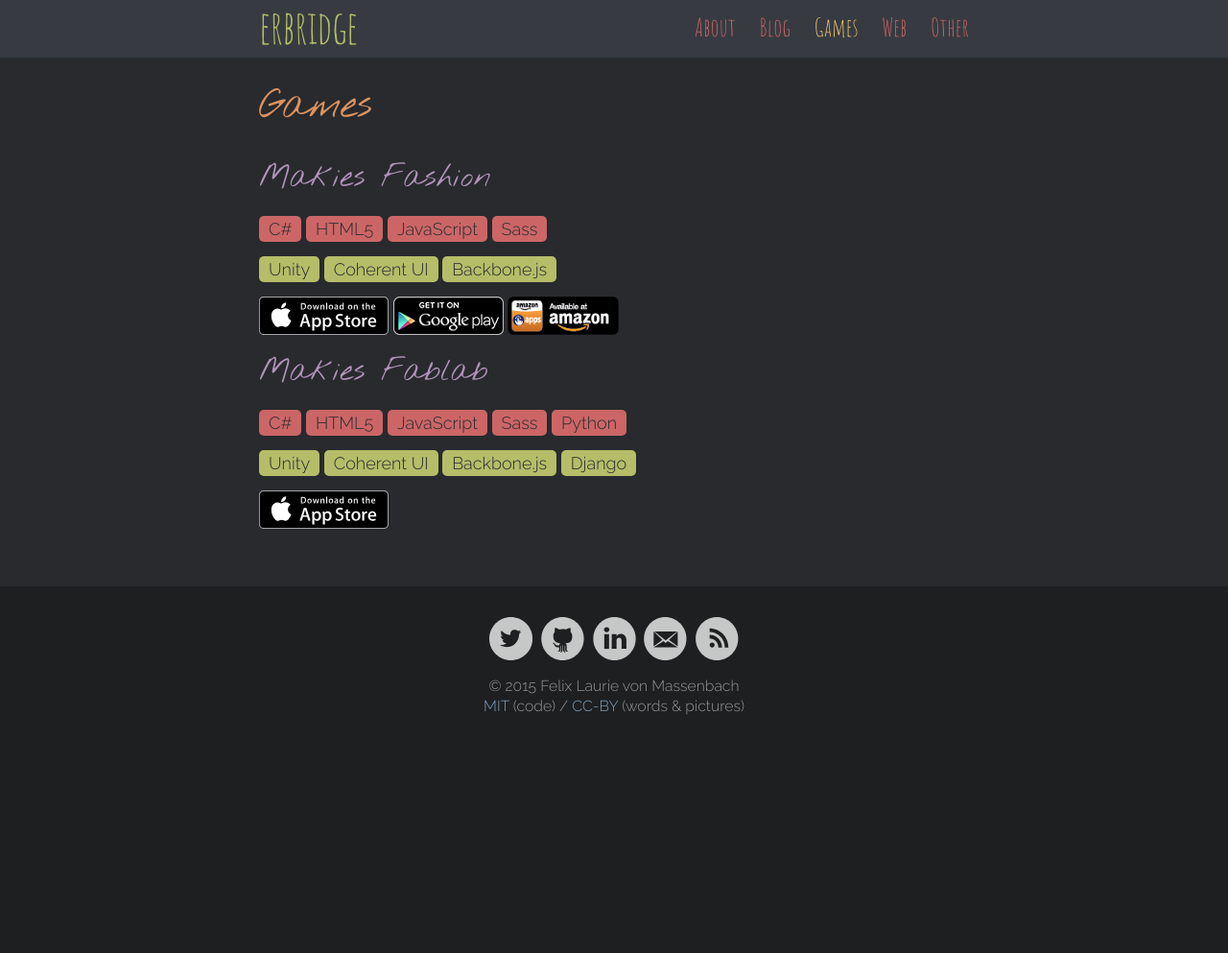
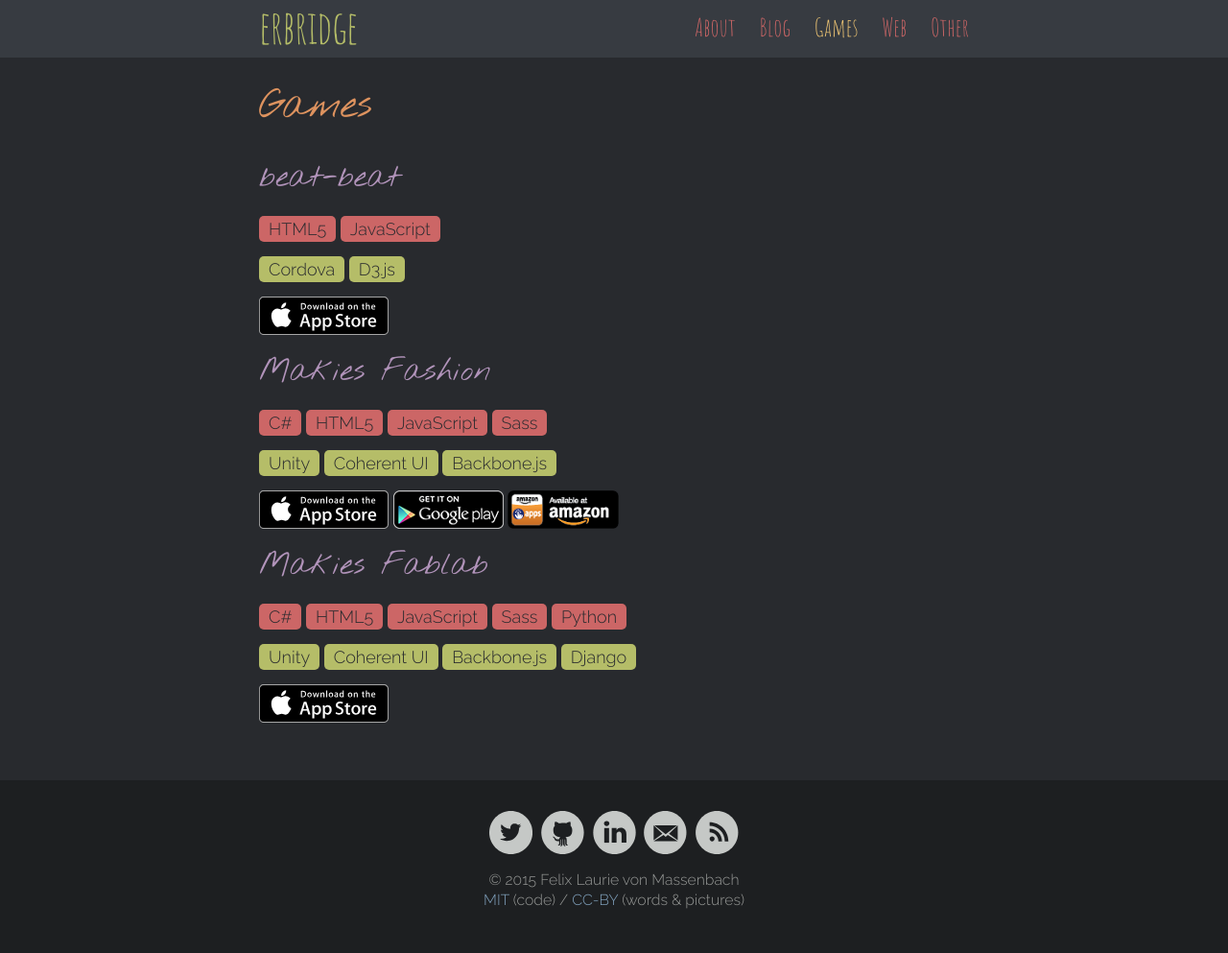
Before and after one commit to erbridge/erbridge.github.io, a Jekyll site: the page built from pages/02-game.md, in a window 1280 px wide. Shown: the whole page at 96% size. Built offline with Jekyll 4.4.1, drawn with Linux system fonts in a browser that asks for light colours; before the commit the page ends 900 px from its top, so only the background shows below that.

Commit message:
Add beat-beat.

```diff
--- a/pages/02-game.md
+++ b/pages/02-game.md
@@ -2,6 +2,15 @@
 title: Games
 permalink: /games/
 ---
+## beat-beat
+
+<span class="tag tag--lang">HTML5</span> <span class="tag tag--lang">JavaScript</span>
+
+<span class="tag tag--framework">Cordova</span> <span class="tag tag--framework">D3.js</span>
+
+[![App Store](/images/apple-appstore.svg){:class="appstore"}](https://itunes.apple.com/gb/app/beat-beat/id976093898){:target="_blank"}
+
+
 ## Makies Fashion
 
 <span class="tag tag--lang">C#</span> <span class="tag tag--lang">HTML5</span> <span class="tag tag--lang">JavaScript</span> <span class="tag tag--lang">Sass</span>
```
